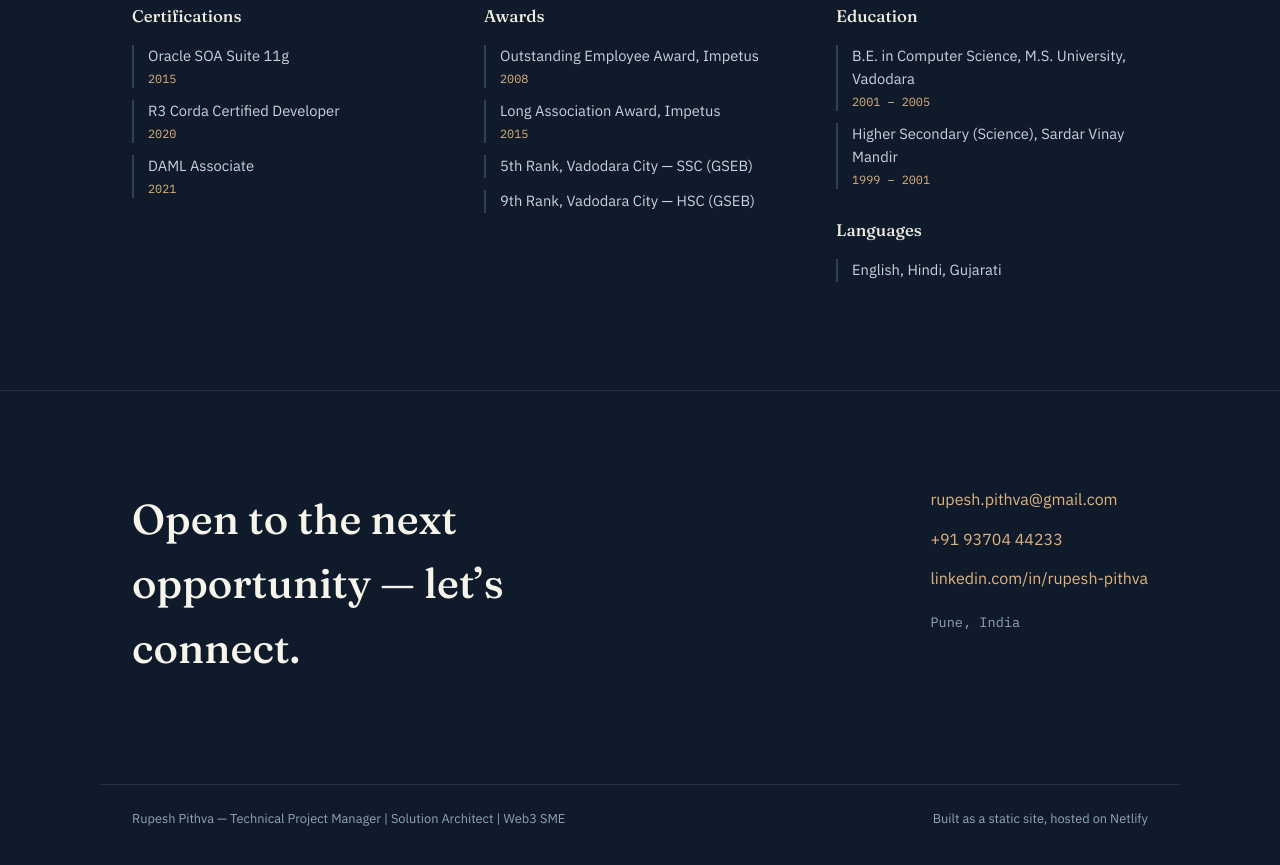
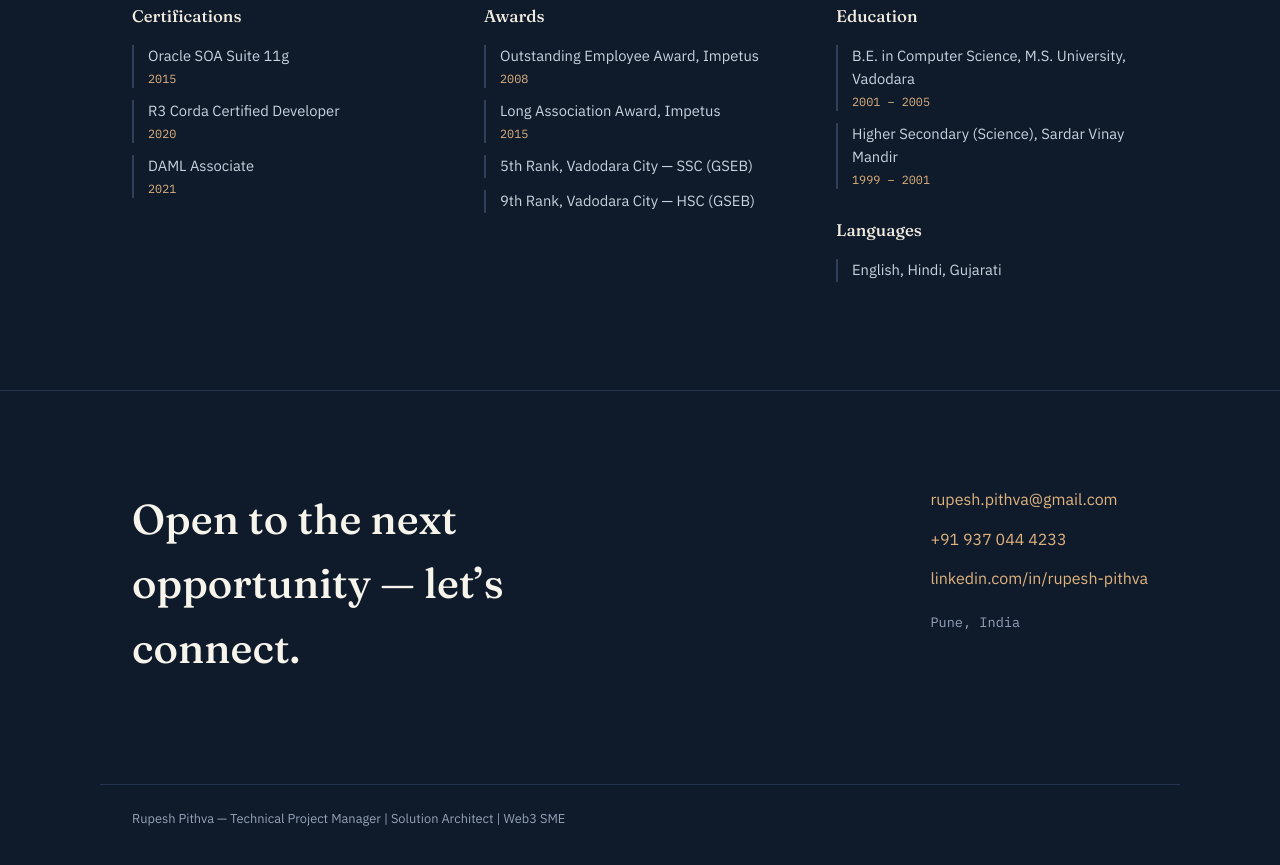
Before and after one commit to rupeshpithva/rupesh-portfolio, a plain HTML site: page index.html in a window 1280 px wide. Shown: the part 6785-7650 px from the top of the page. Drawn offline with Linux system fonts and the light colour scheme.

Commit message:
Update phone number format in contact section

```diff
--- a/index.html
+++ b/index.html
@@ -925,7 +925,7 @@
     <div>
       <div class="contact-links">
         <a href="mailto:rupesh.pithva@gmail.com">rupesh.pithva@gmail.com</a>
-        <a href="tel:+919370444233">+91 93704 44233</a>
+        <a href="tel:+919370444233">+91 937 044 4233</a>
         <a href="https://linkedin.com/in/rupesh-pithva" target="_blank" rel="noopener">linkedin.com/in/rupesh-pithva</a>
       </div>
       <p class="contact-meta" style="margin-top:20px;">Pune, India</p>
@@ -933,7 +933,6 @@
   </div>
   <div class="wrap foot-bottom">
     <span>Rupesh Pithva — Technical Project Manager | Solution Architect | Web3 SME</span>
-    <span>Built as a static site, hosted on Netlify</span>
   </div>
 </footer>
 
```
